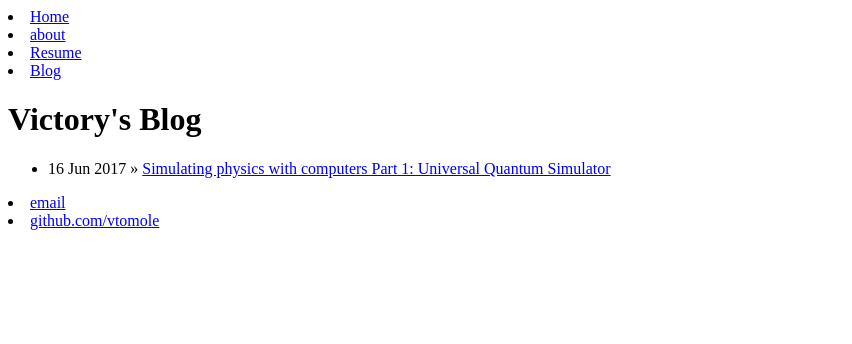
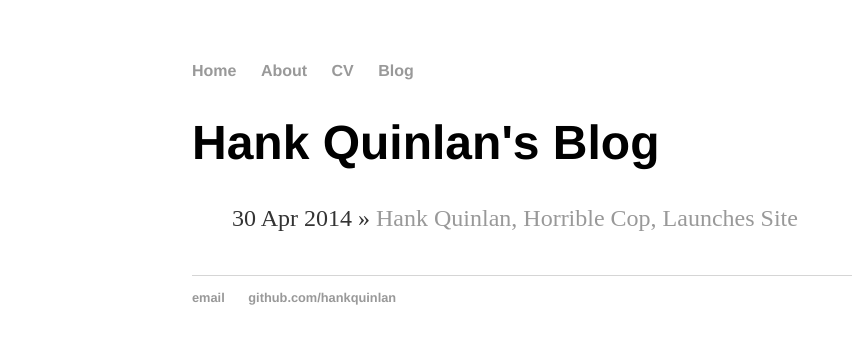
Before and after one commit to vtomole/vtomole.github.io, a Jekyll site: the page built from blog/index.html, in a window 1280 px wide. Shown: the top 344 px of the page, without its empty margins (0-852 px from the left). Built offline with Jekyll 4.4.1, drawn with Linux system fonts in a browser that asks for light colours.

Commit message:
template didn't work and i'm too lazy to debug

```diff
--- a/_config.yml
+++ b/_config.yml
@@ -1,2 +1,3 @@
-name: Victory Omole
+name: Hank Quinlan, Horrible Cop
 markdown: kramdown
+permalink: /blog/:year/:month/:day/:title
--- a/_layouts/default.html
+++ b/_layouts/default.html
@@ -1,30 +1,34 @@
 <!DOCTYPE html>
 <html>
   <head>
-  <title>{{ page.title}}</title>
-  <!-- link to main stylesheet -->
-  <link rel="stylesheet" type="text/css" href="css/main.css">
+    <title>{{ page.title }}</title>
+
+    <link rel="stylesheet" type="text/css" href="/css/main.css">
+
   </head>
+
+
   <body>
     <nav>
-    <u1>
+<ul>
 <li><a href="/">Home</a></li>
-      <li><a href="/about">about</a></li>
-      <li><a href="/static/resume.pdf">Resume</a></li>
+<li><a href="/about">About</a></li>
+<li><a href="/cv">CV</a></li>
 <li><a href="/blog">Blog</a></li>
-    </u1>
+</ul>
     </nav>
-
 <div class="container">
 
   {{ content }}
 
-     </div><!-- /.container -->
+</div>
+
   <footer>
-    <u1>
-      <li> <a href= "mailto:vtomole@iastate.edu">email</a></li>
-      <li><a href="https://github.com/vtomole">github.com/vtomole</a></li>
-    </u1>
+   <ul>
+   <li><a href="mailto:hankquinlanhub@gmail.com">email</a></li>
+   <li><a href="https://github.com/hankquinlan">github.com/hankquinlan</a></li>
+   </ul>
   </footer>
-<body>
+  </body>
+
 </html>
--- a/_posts/2017-06-16-Simulating-physics-with-computers-uqc.md
+++ /dev/null
@@ -1,6 +0,0 @@
----
-layout: post
-title: "Simulating physics with computers Part 1: Universal Quantum Simulator"
-date: 2017-06-16
----
-These blog series is inspired by Richard Feynman's 1982 paper: Simulating Physics with computers.
--- a/blog/index.html
+++ b/blog/index.html
@@ -1,11 +1,12 @@
 ---
 layout: default
-title: Victory's Blog
+title: Hank Quinlan's Blog
 ---
 <h1>{{ page.title }}</h1>
-	<ul class="posts">
+<ul class="posts">
 
-	  {% for post in site.posts %}
-	    <li><span>{{ post.date | date_to_string }}</span> » <a href="{{ post.url }}" title="{{ post.title }}">{{ post.title }}</a></li>
-	  {% endfor %}
-	</ul>
+  {% for post in site.posts %}
+    <li><span>{{ post.date | date_to_string }}</span> &raquo; <a href="{{ post.url }}" title="{{ post.title }}">{{ post.title }}</a></li>
+  {% endfor %}
+
+</ul>
--- a/css/main.css
+++ b/css/main.css
@@ -1,45 +1,29 @@
-body {
-    margin: 60px auto;
-    width: 70%;
-}
-nav u1, footer u1 {
-    font-family:'Helvetica', 'Arial', 'San-Serif';
-    padding: 0px;
-    list-style: none;
-    font-weight: bold;
-}
+body { margin: 60px auto; width: 70%; }
 
-nav u1 li, footer u1 li {
-    display: inline;
-    margin-right: 20px;
-}
+a { text-decoration: none; color: #999; }
+a:hover { text-decoration: underline; }
 
-a {
-    text-decoration: none;
-    color: #999;
-}
-a:hover {
-    text-decoration: underline;
-}
-h1 {
-    font-size: 3em;
-    font-family:'Helvetica', 'Arial', 'San-Serif';
-}
-p {
-    font-size: 1.5em;
-    line-height: 1.4em;
-    color: #333;
-}
-footer {
-    border-top: 1px solid #d5d5d5;
-    font-size: .8em;
-}
+p, ul { font-size: 1.5em; line-height: 1.4em; color: #333; }
 
-ul.posts {
-    margin: 20px auto 40px;
-    font-size: 1.5em;
-}
+h1, h2, h3, h4 { font-family: 'Helvetica', 'Arial', 'Sans-Serif'; }
+h1 { font-size: 3em;  }
+h2 { font-size: 2.7em; }
+h3 { font-size: 2.3em; }
+h4 { font-size: 1.9em; }
 
-ul.posts li {
-    list-style: none;
-}
+nav ul, footer ul { font-size: 1em; font-family: 'Helvetica', 'Arial', 'Sans-Serif'; padding: 0px; list-style: none; font-weight: bold; }
+nav ul li, footer ul li { display: inline; margin-right: 20px; }
+
+footer { border-top: 1px solid #d5d5d5; font-size: .8em; }
+
+/* Blog */
+ul.posts { margin: 20px auto 40px; font-size: 1.5em; }
+ul.posts li { list-style: none; }
+
+/* CV */
+.cv { margin: 0px 0px 60px; }
+.cv h1 { font-size: 3em; }
+.cv h2 { font-size: 2em; }
+.cv address, .cv .download { font-family: 'Helvetica', 'Arial', 'Sans-Serif'; }
+.cv address, .cv p { font-size: 1.2em; }
+.cv .download { float: right; font-size: .8em; text-transform: uppercase; }
```
Also changed, not shown: _layouts/post.html (+3 -4 lines), _posts/2014-04-30-hank-quinlan-site-launched.md (added, +7 -0 lines), about.html (deleted, +0 -17 lines), about/index.html (added, +15 -0 lines), blog/atom.xml (added, +27 -0 lines), cv/index.html (added, +22 -0 lines), index.html (+5 -13 lines), qc.md (deleted, +0 -8 lines), 1 other file. Lines whose indentation alone changed are shown as unchanged.
